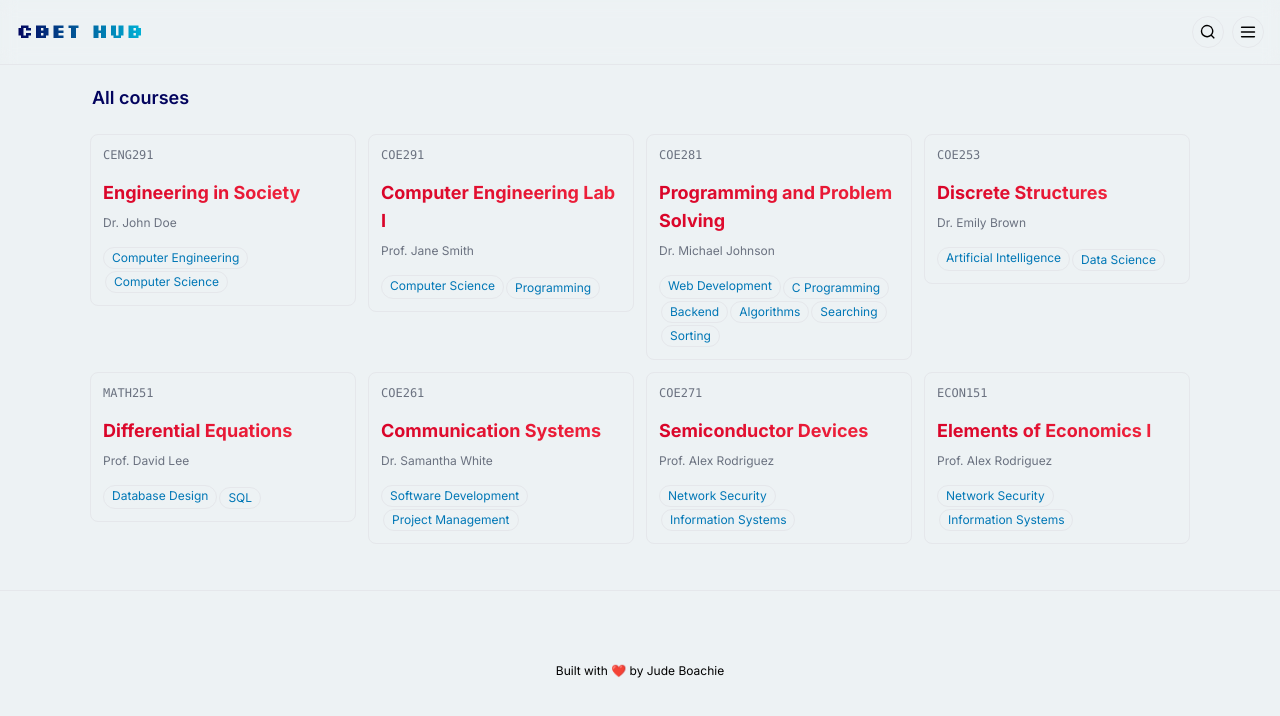
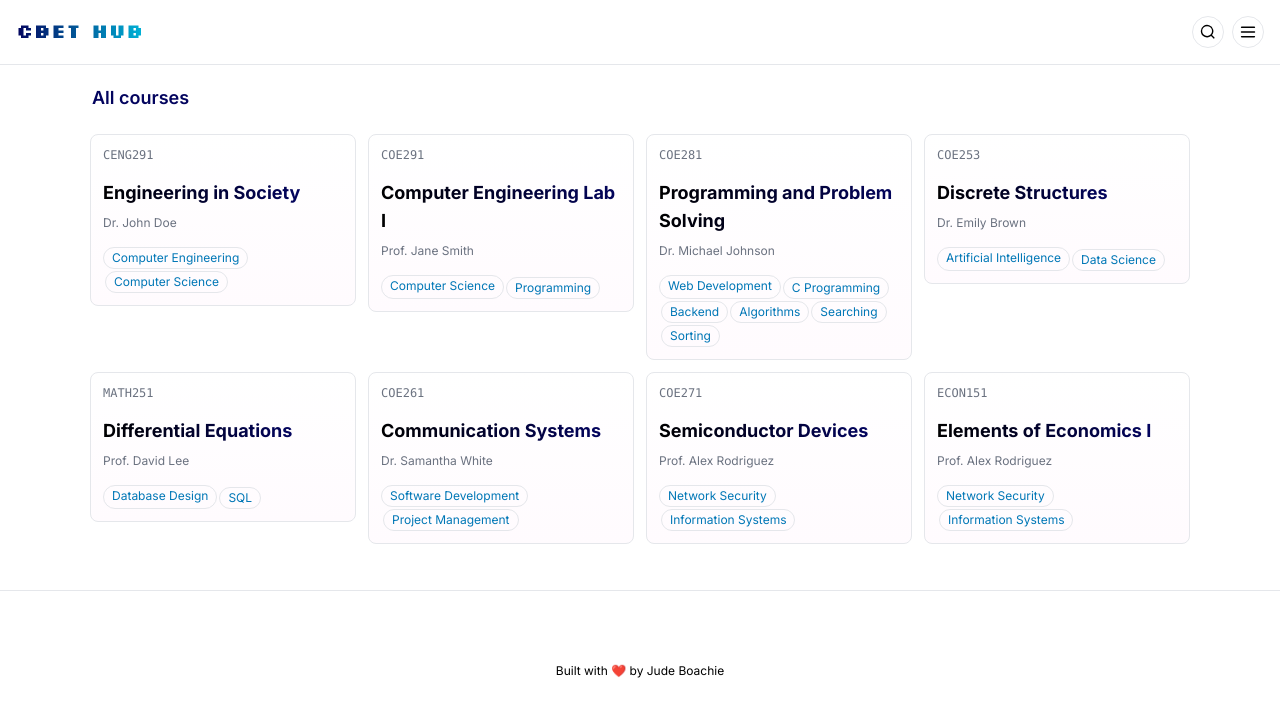
Before and after one commit to jdboachie/cbethub, a Next.js app: page / in a window 1280 px wide. Shown: the top 716 px of the page. Built offline with nearby package versions, Linux system fonts and the light colour scheme.

Commit message:
working on colour palette cuz I wanna relax

```diff
--- a/app/globals.css
+++ b/app/globals.css
@@ -20,15 +20,19 @@
 
 body {
   height: 100vh;
-  @apply bg-[#EDF2F4]
+  @apply bg-white
 }
 
 .secondary-text {
   @apply text-[#8D99AE]
 }
 
-.red-gradient {
-  @apply bg-gradient-to-r from-[#D90429] to-[#EF233C] text-transparent bg-clip-text
+.card-gradient {
+  @apply bg-gradient-to-t from-[#FFFBFE] to-white
+}
+
+.card-text-gradient {
+  @apply bg-gradient-to-r from-black to-[#03045E] text-transparent bg-clip-text
 }
 .dark-blue-gradient {
   @apply bg-gradient-to-r from-midnightblue-100 to-pacificblue-100 text-transparent bg-clip-text
--- a/components/CourseCard.tsx
+++ b/components/CourseCard.tsx
@@ -19,13 +19,13 @@ const CourseCard = (
   return (
     <Link
         className='border rounded-lg dark:border-[#333] w-50 h-fit p-3 justify-end items-start flex flex-col space-y-2 m-1.5 cursor-pointer
-                   hover:shadow-xl hover:scale-105
+                   hover:shadow-xl hover:scale-105 card-gradient
                    transition duration-300 ease-in-out'
         href={'/course/' + courseCode?.toLowerCase()}
     >
         <p className="font-mono text-xs text-gray-500">{courseCode}</p>
         <p
-            className={`text-left pt-2 max-sm:text-md font-bold dark:text-[#eee] text-lg red-gradient`}
+            className={`text-left pt-2 max-sm:text-md font-bold dark:text-[#eee] text-lg card-text-gradient`}
         >
             {courseName}
         </p>
```
